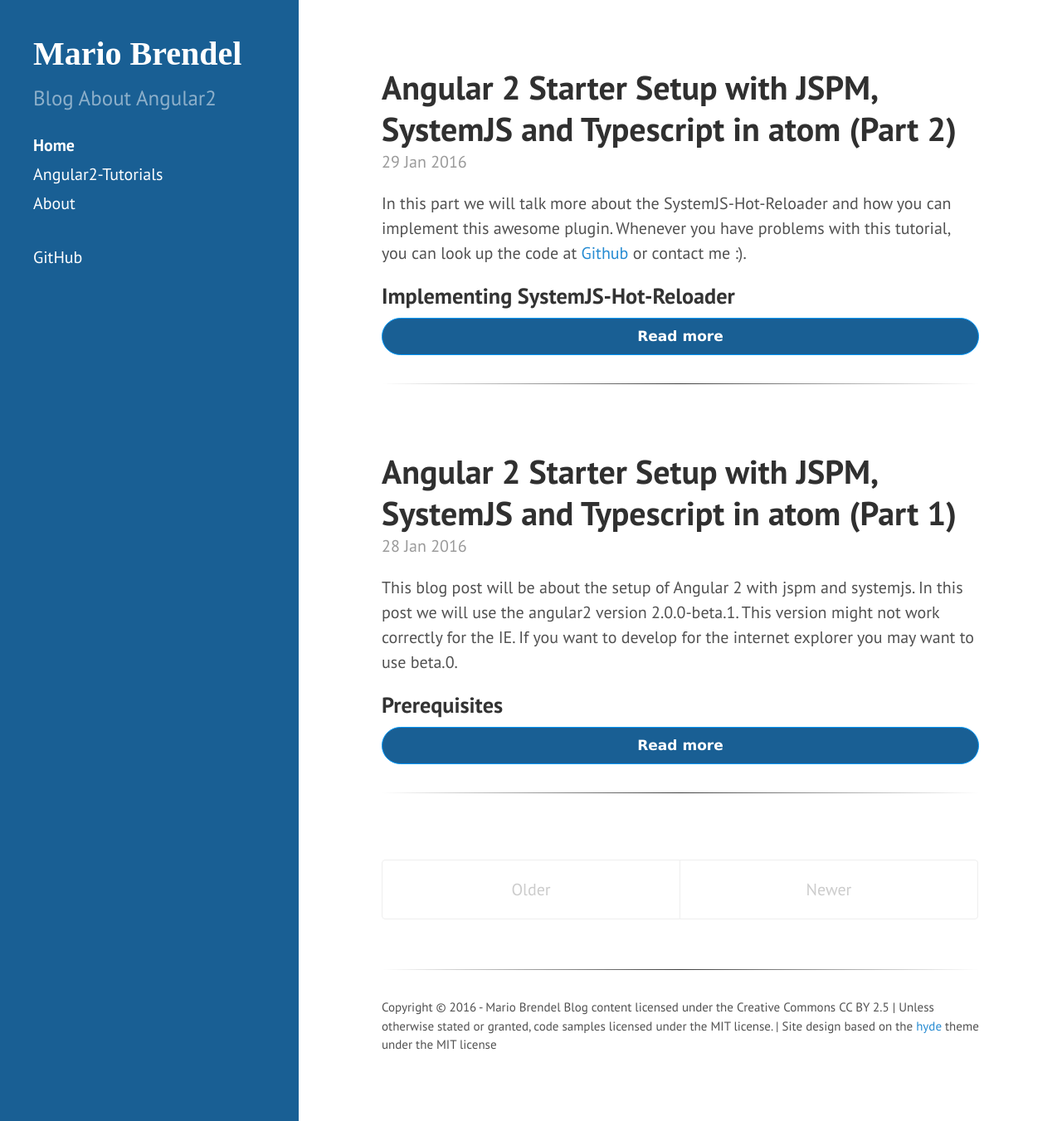
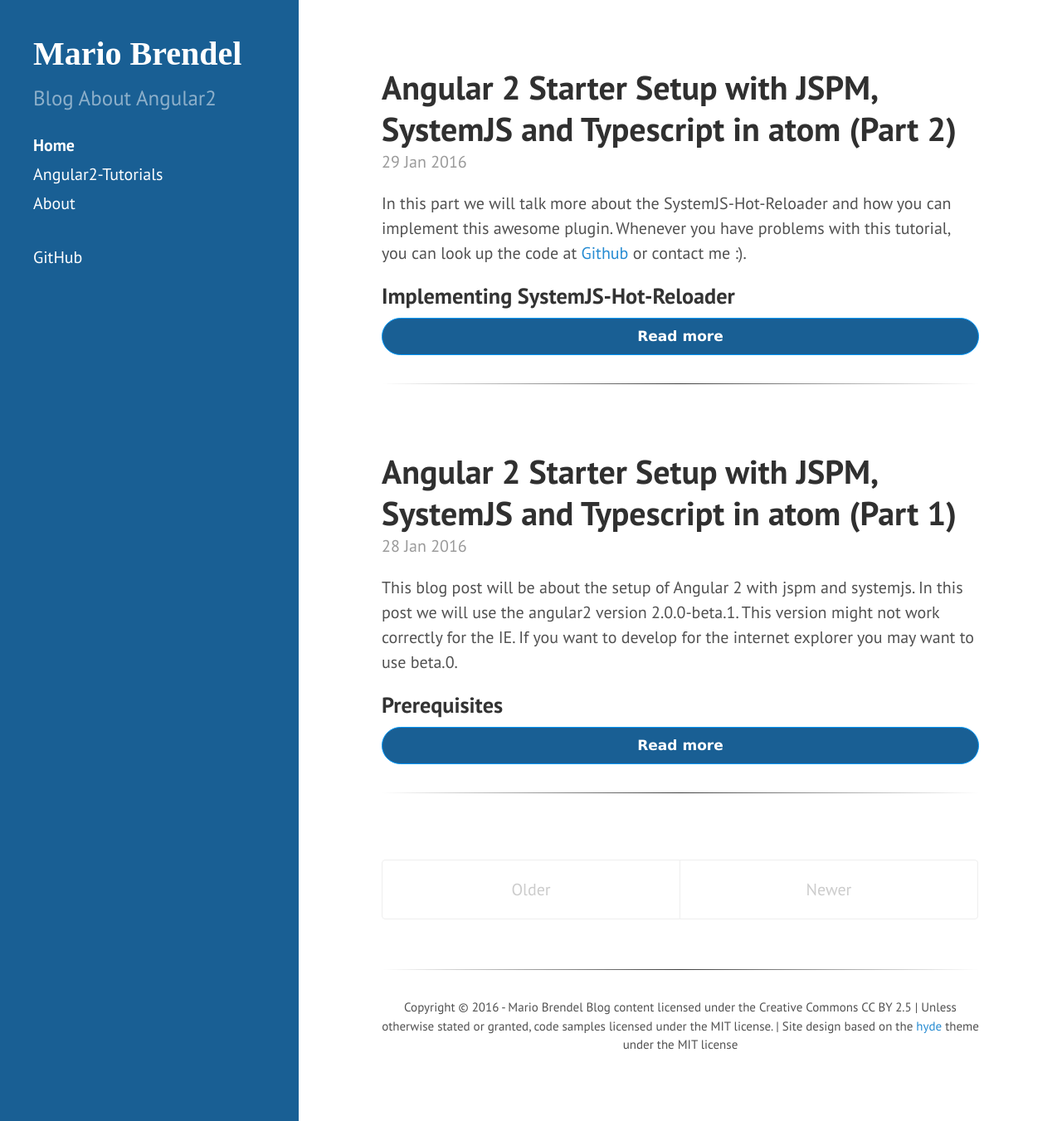
Before and after one commit to MarioBrendel/MarioBrendel.github.io, a Jekyll site: the page built from index.html, in a window 1280 px wide and 1351 px high. Shown: the whole window at 83% size. Built offline with Jekyll 4.4.1, drawn with Linux system fonts in a browser that asks for light colours; Markdown is read by kramdown in place of the engine named in the settings; the list of posts is cut into pages by our own code.

Commit message:
added Copyright

```diff
--- a/_layouts/page.html
+++ b/_layouts/page.html
@@ -6,3 +6,8 @@
   <h1 class="page-title">{{ page.title }}</h1>
   {{ content }}
 </div>
+<hr/>
+<div style="font-size:15px; text-align: center">
+  Copyright © 2016 - Mario Brendel Blog content licensed under the Creative Commons CC BY 2.5 | Unless otherwise stated or granted, code samples licensed under the MIT license. |
+  Site design based on the <a href="https://github.com/poole/hyde">hyde</a> theme under the MIT license
+</div>
--- a/_layouts/post.html
+++ b/_layouts/post.html
@@ -49,3 +49,8 @@
     </ul>
   </ul>
 </div>
+<hr/>
+<div style="font-size:15px; text-align: center">
+  Copyright © 2016 - Mario Brendel Blog content licensed under the Creative Commons CC BY 2.5 | Unless otherwise stated or granted, code samples licensed under the MIT license. |
+  Site design based on the <a href="https://github.com/poole/hyde">hyde</a> theme under the MIT license
+</div>
--- a/index.html
+++ b/index.html
@@ -44,8 +44,8 @@
   <span class="pagination-item newer">Newer</span>
   {% endif %}
 </div>
-<hr />
-<div style="font-size:15px">
+<hr/>
+<div style="font-size:15px; text-align: center">
   Copyright © 2016 - Mario Brendel Blog content licensed under the Creative Commons CC BY 2.5 | Unless otherwise stated or granted, code samples licensed under the MIT license. |
   Site design based on the <a href="https://github.com/poole/hyde">hyde</a> theme under the MIT license
 </div>
```
Also changed, not shown: _layouts/default.html (line endings or trailing spaces), 7 other files.
